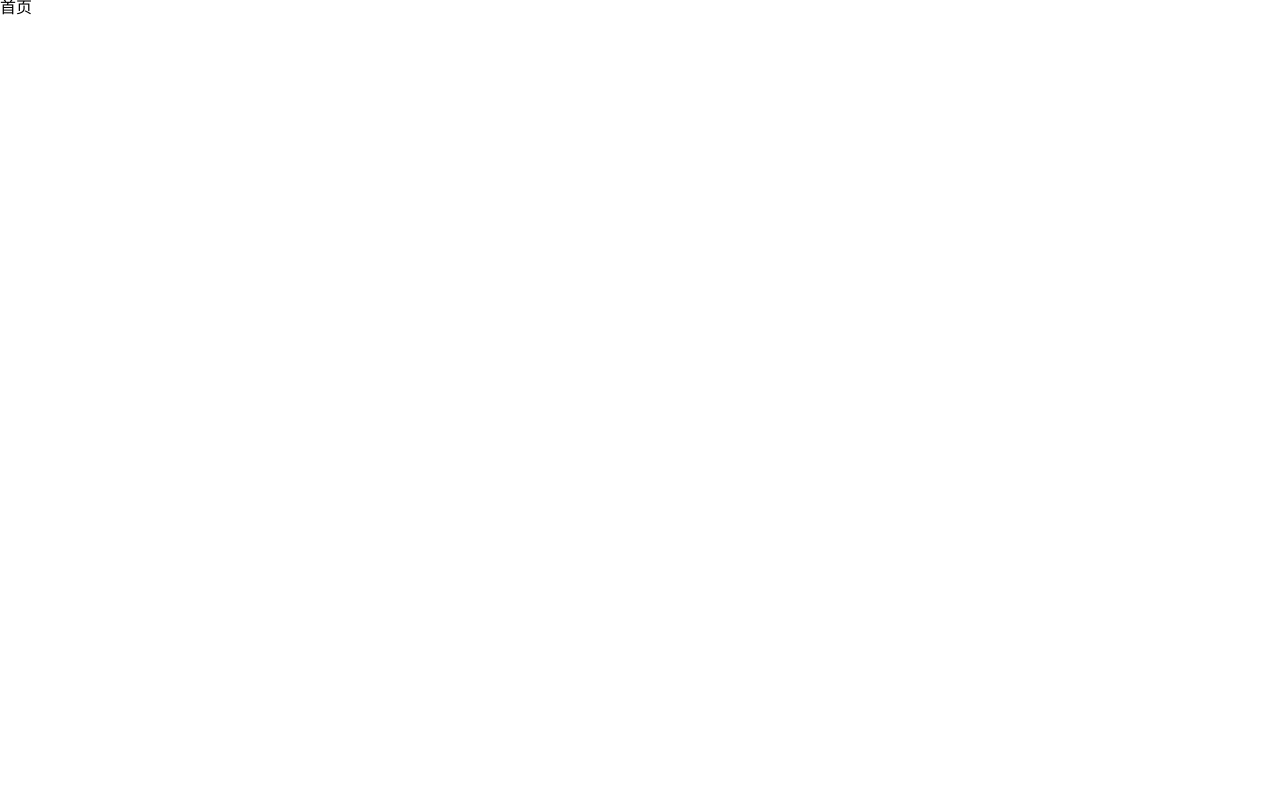
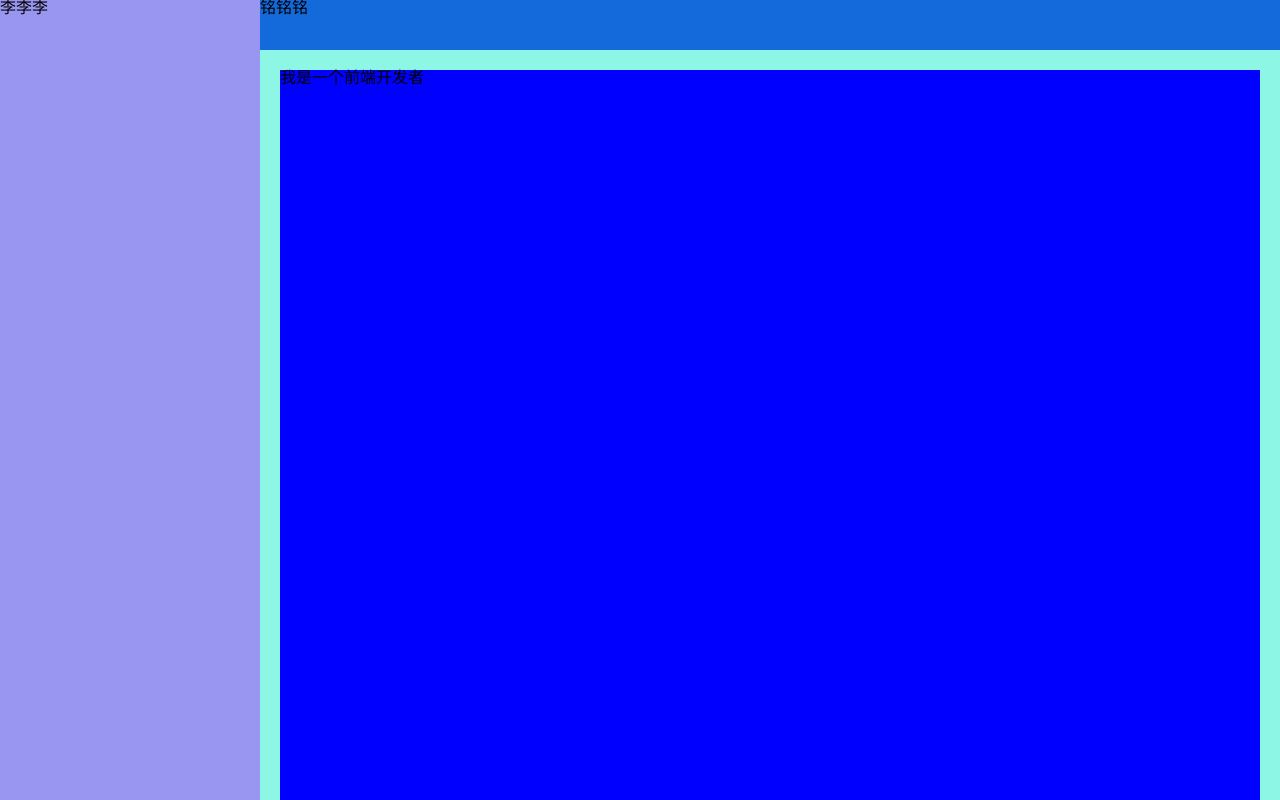
Before and after one commit to LIU2020822LMC/LIU2020822LMC-vue3-Ts-admin-project-GuiGuZhenXuan, a Vue app: page /login in a window 1280 px wide. Built offline with nearby package versions, Linux system fonts and the light colour scheme.

Commit message:
feat: layout组件的静态的搭建

```diff
--- /dev/null
+++ b/src/layout/index.vue
@@ -0,0 +1,50 @@
+<template>
+  <div class="layout_container">
+    <!-- 左侧菜单 -->
+    <div class="layout_slider">李李李</div>
+    <!-- 顶部导航 -->
+    <div class="layout_tabbar">铭铭铭</div>
+    <!-- 内容展示区域 -->
+    <div class="layout_main">
+      <p style="height: 10000px; background-color: blue">我是一个前端开发者</p>
+    </div>
+  </div>
+</template>
+
+<script setup lang="ts"></script>
+
+<style scoped lang="scss">
+.layout_container {
+  width: 100%;
+  height: 100vh;
+  overflow: hidden; // 禁止外层滚动
+  .layout_slider {
+    width: $base-menu-width;
+    height: 100vh;
+    background-color: $base-menu-bg-color;
+  }
+
+  .layout_tabbar {
+    width: calc(100% - #{$base-menu-width});
+    height: $base-tabbar-height;
+    background-color: #146ada;
+    position: fixed;
+    top: 0px;
+    left: $base-menu-width;
+  }
+
+  .layout_main {
+    position: absolute;
+    width: calc(100% - #{$base-menu-width});
+    height: calc(100vh - #{$base-tabbar-height});
+    background-color: #8ef6e4;
+    left: $base-menu-width;
+    top: $base-tabbar-height;
+    padding: 20px;
+    overflow: auto;
+    box-sizing: border-box; // 避免 padding 造成横向溢出
+    right: 0;
+    bottom: 0; // 避开顶部与侧边
+  }
+}
+</style>
--- a/src/router/routes.ts
+++ b/src/router/routes.ts
@@ -6,8 +6,14 @@
     name: 'login',
   },
   {
+    // 一级路由布局
+    path: '/',
+    component: () => import('@/layout/index.vue'),
+    name: 'layout',
+  },
+  {
     // 首页
-    path: '/',
+    path: '/home',
     component: () => import('@/views/Home/index.vue'),
     name: 'home',
   },
--- a/src/styles/index.scss
+++ b/src/styles/index.scss
@@ -1,2 +1,17 @@
 @forward './reset';
 @forward './variable';
+
+// 滚动条外观设置
+::-webkit-scrollbar {
+  width: 10px;
+}
+
+::-webkit-scrollbar-track {
+  background: $base-menu-bg-color;
+}
+
+::-webkit-scrollbar-thumb {
+  width: 10px;
+  background-color: #8ef6e4;
+  border-radius: 10px;
+}
--- a/src/styles/reset.scss
+++ b/src/styles/reset.scss
@@ -127,3 +127,9 @@
   border-collapse: collapse;
   border-spacing: 0;
 }
+html,
+body,
+#app {
+  height: 100%;
+  overflow: hidden;
+}
--- a/src/styles/variable.scss
+++ b/src/styles/variable.scss
@@ -1 +1,10 @@
 $color: rgb(174, 0, 255);
+
+// 左侧菜单宽度
+$base-menu-width: 260px;
+
+// 左侧菜单的背景颜色
+$base-menu-bg-color: #9896f1;
+
+// 顶部导航的高度
+$base-tabbar-height: 50px;
--- a/src/views/Login/index.vue
+++ b/src/views/Login/index.vue
@@ -69,7 +69,6 @@
   try {
     // 保证全部表单校验通过再发请求
     await loginFormRef.value.validate()
-
     loading.value = true
     await userStore.getLogin(LoginForm)
     router.push('/')
```
